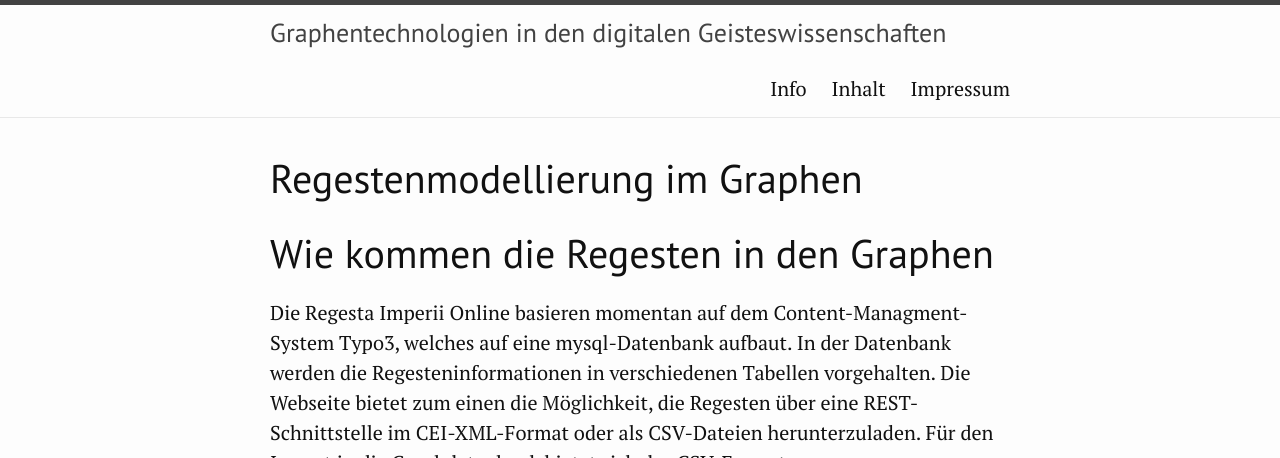
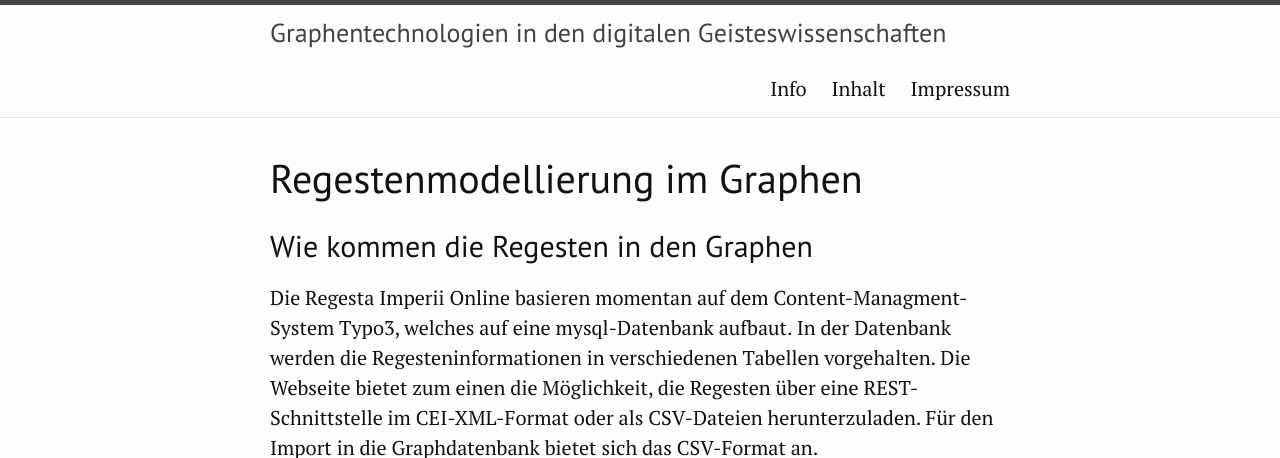
Before and after one commit to kuczera/Graphentechnologien, a Jekyll site: the page built from docs/20_Regestenmodellierung-im-Graphen.md, in a window 1280 px wide. Shown: the top 458 px of the page. Built offline with Jekyll 4.4.1, drawn with Linux system fonts in a browser that asks for light colours; grey boxes are pictures that could not be loaded.

Commit message:
Überschriften korrigiert

```diff
--- a/docs/20_Regestenmodellierung-im-Graphen.md
+++ b/docs/20_Regestenmodellierung-im-Graphen.md
@@ -7,7 +7,7 @@ contents: true
 
 # Regestenmodellierung im Graphen
 
-# Wie kommen die Regesten in den Graphen
+## Wie kommen die Regesten in den Graphen
 
 Die Regesta Imperii Online basieren momentan auf dem Content-Managment-System Typo3, welches auf eine mysql-Datenbank aufbaut. In der Datenbank werden die Regesteninformationen in verschiedenen Tabellen vorgehalten. Die Webseite bietet zum einen die Möglichkeit, die Regesten über eine REST-Schnittstelle im CEI-XML-Format oder als CSV-Dateien herunterzuladen. Für den Import in die Graphdatenbank bietet sich das CSV-Format an.
 
@@ -15,11 +15,11 @@ Die Regesta Imperii Online basieren momentan auf dem Content-Managment-System Ty
 
 In der CSV-Datei finden sich die oben erläuterten einzelnen Elemente der Regesten in jeweils eigenen Spalten. Die Spaltenüberschrift gibt Auskunft zum Inhalt der jeweiligen Spalte.
 
-## Import mit dem `LOAD CSV`-Befehl
+### Import mit dem `LOAD CSV`-Befehl
 
 Mit dem Befehl `LOAD CSV` können die CSV-Dateien mit den Regesten in die Graphdatenbank importiert werden.[^5147] Hierfür muss die Datenbank aber Zugriff auf die CSV-Daten haben. Dies ist einerseits über den im Datenbankverzeichnis vorhandene Ordner `import`  oder über eine URL, unter der die CSV-Datei abrufbar ist, möglich. Da sich die einzelnen Zugriffswege auf den `import`-Ordner von Betriebssystem zu Betriebssystem unterscheiden, wird hier beispielhaft der Import über eine URL vorgestellt. Hierfür wird ein Webserver benötigt, auf den man die CSV-Datei hochlädt und sich anschließend die Webadresse für den Download der Datei notiert.
 
-## Google-Docs für den CSV-Download
+### Google-Docs für den CSV-Download
 
 Es ist aber auch möglich, CSV-Daten in Google-spreadsheets zu speichern und dort eine URL für den Download der Daten zu erstellen. Zunächst benötigt man hierfür einen Google-Account. Anschließend öffnet man Google-Drive und erstellt dort eine leere Google-Tabellen-Datei in der man dann die CSV-Datei hochladen und öffnen kann.
 
@@ -34,7 +34,7 @@ Damit erhält man das aktuelle Tabellenblatt als CSV-Download. Anschließend mus
 
 ![Download-Link der CSV-Datei](Bilder/RI2Graph/google-docs-link-kopieren.png)
 
-## Regestenmodellierung im Graphen
+### Regestenmodellierung im Graphen
 
 Mit dem `LOAD CSV`-Befehl stehen die Informationen der Regestentabelle nun für die weitere Verarbeitung zur Verfügung. Nun muss festgelegt werden, wie diese Informationen im Graphen modelliert werden sollen. Daher wird im nächsten Schritt das Modell der Regesten im Graphen vorgestellt (siehe Abbildung).
 
@@ -46,7 +46,7 @@ In den Abbildungen finden sich beispielhaft das Regest RI III,2,3 Nr. 1487, einm
 
 Die gelben Knoten sind die Regesten. Aus den Angaben des Regests werden mit dem o.a. Befehl noch ein Datumsknoten und ein Ortsknoten erstellt. Mit dem ersten `CREATE`-Befehl werden die Regesten erstellt. Die `MERGE`-Befehle erzeugen ergänzende Knoten für die Datumsangaben und die Ausstellungsorte. Nun ist es aber so, dass Ausstellungsort und Ausstellungsdatum mehrfach vorkommen können. Daher wird hier nicht der `CREATE`-Befehl sondern der `MERGE`-Befehl verwendet. Dieser funktioniert wie der `CREATE`-Befehl, prüft aber vorher, ob in der Datenbank ein solcher Knoten schon existiert. Falls es ihn noch nicht gibt, wird er erzeugt, wenn es ihn schon gibt, wird er der entsprechenden Variable zugeordnet. Anschließend wird die Kante zwischen Regestenknoten und Ausstellungsortsknoten und Regestenknoten und Datumsknoten erstellt. In der folgenden Tabelle werden die einzelnen Befehle dargestellt und kommentiert.
 
-## Indexe Erstellen
+### Indexe Erstellen
 
 Für die Beschleunigung des Importprozesses ist es von Vorteil vorher Indexe für häufig genutzte Properties zu erstellen.
 
@@ -73,7 +73,7 @@ CREATE INDEX ON :IndexEvent(registerId);
 CREATE INDEX ON :IndexPerson(registerId);
 ~~~
 
-## Erstellen der Regestenknoten
+### Erstellen der Regestenknoten
 
 Mit dem folgenden cypher-Query werden die Ausstellungsorte in die Graphdatenbank importiert:
 
@@ -95,7 +95,7 @@ Im folgenden werden die einzelnen Teile des Import-Befehls erläutert:
 |`MERGE` (d:Date {startDate:line.start_date, endate:line.end_date})|line.start_date und line.end_date|Es wird geprüft, ob ein Datumsknoten mit der Datumsangabe schon existiert, falls nicht, wird er erstellt. In jedem Fall steht anschließend der Datumsknoten unter der Variable d zur Verfügung.|
 |`MERGE` (r)-[:HAT_DATUM]->(d)|`(r)` ist der Regestenknoten, `(d)` ist der Datumsknoten|Zwischen Regestenknoten und Datumsknoten wird eine `HAT_DATUM`-Kante erstellt.|
 
-## Erstellen der Ausstellungsorte
+### Erstellen der Ausstellungsorte
 
 In den Kopfzeilen der Regesten ist, soweit bekannt, der Ausstellungsort der Urkunde vermerkt. Im Rahmen der Arbeiten an den Regesta Imperii Online wurden diese Angaben zusammengestellt und soweit möglich die Orte identifiziert, so dass diese Angabe nun bei der Erstellung der Regestendatenbank im Graphen berücksichtigt werden können. Insgesamt befinden sich in den Regesta Imperii über 12.000 verschiedene Angaben für Ausstellungsorte, wobei sie sich aber auch teilweise auf den gleichen Ort beziehen können (Wie z.B. Aachen, Aquisgrani, Aquisgradi, Aquisgranum, coram Aquisgrano etc.). Allein mit den 1.000 häufigsten Ortsangaben konnten schon die Ausstellungsorte der Mehrzahl der Regesten georeferenziert werden.
 
@@ -155,7 +155,7 @@ SET d.isoEndDate = date(d.endDate);
 
 Zunächst werden mit dem `MATCH`-Befehl alle Regestenknoten aufgerufen. Anschließend wird für jeden Regestenknoten aus der String-Property `startDate` die Datumsproperty `isoStartDate` berechnet und im Regestenknoten abgespeichert. Mit Hilfe der Property können dann Datumsangaben und Zeiträume abgefragt werden (Beispiel hierzu unten in der Auswertung).
 
-### Herrscherhandeln in den Regesta Imperii
+## Herrscherhandeln in den Regesta Imperii
 
 Regesten sind in ihrer Struktur stark formalisiert. Meist wird mit dem ersten Verb im Regest das Herrscherhandeln beschrieben. Um dies auch digital auswerten zu können, haben wir in einem kleinen Testprojekt mit Hilfe des Stuttgart-München Treetaggers aus jedem Regest das erste Verb extrahiert und normalisiert. Die Ergebnisse sind in folgender [Tabelle](https://docs.google.com/spreadsheets/d/1nlbZmQYcT1E3Z58yPmcnulcNQc1e3111Di-4huhV-FY/edit?usp=sharing) einsehbar. Diese Tabelle wird mit dem folgenden cypher-Query in die Graphdatenbank eingelesen.
 
@@ -170,7 +170,7 @@ MERGE (r)-[:ACTION]->(l);
 
 Dabei wird zunächst mit dem `MATCH`-Befehl das jeweilige Regest gesucht, anschließend mit dem `MERGE`-Befehl der `Lemma`-Knoten für das Herrscherhandeln angelegt (falls noch nicht vorhanden) und schließlich der `Regesta`-knoten mit dem `Lemma`-Knoten über eine `ACTION`-Kante verbunden.
 
-### Zitationsnetzwerke in den Regesta Imperii
+## Zitationsnetzwerke in den Regesta Imperii
 
 In vielen Online-Regesten ist die zitierte Literatur mit dem [Regesta-Imperii-Opac](http://opac.regesta-imperii.de/lang_de/) verlinkt. Da es sich um URLs handelt, sind diese Verweise eindeutig.
 Andererseits lassen sie sich mit regulären Ausdrücken aus den Regesten extrahieren. Mit folgendem Query werden aus den Überlieferungsteilen der Regesten die mit dem Opac verlinkten Literaturangaben extrahiert und jede Literaturangabe als `Refernce`-Knoten angelegt.
@@ -189,9 +189,9 @@ MERGE (reg)-[:REFERENCES]->(ref);
 Da dies mit dem `MERGE`-Befehl geschieht, wird in der Graphdatenbank jeder Literaturtitel nur einmal angelegt. Anschließend werden die `Reference`-Knoten mit den Regesten über `REFERNCES`-Kanten verbunden. Zu den Auswertungsmöglichkeiten vgl. unten den Abschnitt zu den [Auswertungsperspektiven](##Auswertungsperspektiven).
 
 
-# Import der Registerdaten in die Graphdatenbank
+## Import der Registerdaten in die Graphdatenbank
 
-## Vorbereitung der Registerdaten
+### Vorbereitung der Registerdaten
 
 Register spielen für die Erschließung von gedrucktem Wissen eine zentrale Rolle, da dort in alphabetischer Ordnung die im Werk vorkommenden Entitäten (z.B. Personen und Orte) hierarchisch gegliedert aufgeschlüsselt werden. Für die digitale Erschließung der Regesta Imperii sind Register von zentraler Bedeutung, da mit ihnen die in den Regesten vorkommenden Personen und Orte bereits identifiziert vorliegen. Für den Import in die Graphdatenbank wird allerdings eine digitalisierterte Fassung des Registers benötigt. Im Digitalisierungsprojekt Regesta Imperii Online wurden Anfang der 2000er Jahre auch die gedruckt vorliegenden Register digitalisiert. Sie dienen nun als Grundlage für die digitale Registererschließung der Regesta Imperii. Im hier gezeigten Beispiel werden die Regesten Kaiser Heinrichs IV. und das dazugehörige Register importiert. Da der letzte Regestenband der Regesten Kaiser Heinrichs IV. mit dem Gesamtregister erst vor kurzem gedruckt wurde, liegen hier aktuelle digitale Fassung von Registern und Regesten vor. Die für den Druck in Word erstellte Registerfassung wird hierfür zunächst in eine hierarchisch gegliederte XML-Fassung konvertiert, damit die Registerhierarchie auch maschinenlesbar abgelegt ist.
 
@@ -209,7 +209,7 @@ In einer Tabelle werden alle Entitäten aufgelistet und jeweils mit einer ID ver
 
 In der anderen Tabelle werden die Verknüpfungen zwischen Registereinträgen und den Regesten aufgelistet. Der Registereintrag Adalbero kommt also in mehreren Regesten vor. Da das Register der Regesten Heinrichs IV. nur zwei Hierarchiestufen enthält, in denen beispielsweise verschiedene Amtsphasen ein und derselben Person unterschieden werden, wurden diese beim Import zusammengefasst.[^5979] Damit gibt es pro Person jeweils nur einen Knoten.
 
-## Import der Registerdaten in die Graphdatenbank
+### Import der Registerdaten in die Graphdatenbank
 
 Im Gegensatz zu den Regesten Kaiser Friedrichs III., bei denen Orte und Personen in einem Register zusammengefasst sind, haben die Regesten Kaiser Heinrich IV. getrennte Orts- und Personenregister. Die digitalisierten Registerdaten können [hier](https://docs.google.com/spreadsheets/d/12T-RD1Ct4aAUNNNxipjMmHe9F1NmryI1gf8_SJ4RCEE/edit?usp=sharing) eingesehen werden. In dem Tabellendokument befinden sich insgesamt drei Tabellen. In der Tabelle Personen sind die Einträge des Personenregisters aufgelistet und in der Tabelle Orte befindet sich die Liste aller Einträge des Ortsregisters. Schließlich enthält die Tabelle `APPEARS_IN` Information dazu, welche Personen oder Orte in welchen Regesten genannt sind. Der folgende cypher-Query importiert die Einträge der Personentabelle in die Graphdatenbank und erstellt für jeden Eintrag einen Knoten vom Typ `:IndexPerson`:
 
@@ -252,7 +252,7 @@ MATCH (from:IndexPerson {registerId:line.ID}), (to:Regesta {regnum:line.regnum2}
 CREATE (from)-[:PERSON_IN {regnum:line.regnum, name1:line.name1, name2:line.name2}]->(to);
 ~~~
 
-## Die Hierarchie des Registers der Regesten Kaiser Friedrichs III.
+### Die Hierarchie des Registers der Regesten Kaiser Friedrichs III.
 In anderen Registern der Regesta Imperii, wie beispielsweise den Regesten Kaiser Friedrichs III., sind teilweise fünf oder mehr Hierarchiestufen vorhanden, die jeweils auch Entitäten repräsentieren. In diesen Fällen müssen die Hierarchien auch in der Graphdatenbank abgebildet werden, was durch zusätzliche Verweise auf die ggf. vorhandenen übergeordneten Registereinträge möglich wird.
 
 ![Ausschnitt der Entitätentabelle des Registers der Regesten Friedrichs III.](Bilder/RI2Graph/RegisterF3-Hierarchie.png)
@@ -512,12 +512,12 @@ ORDER BY Anzahl DESC LIMIT 10;
 
 Mit diesen Daten lassen sich Zitationsnetzwerke in den Regesten darstellen mit denen Regesten gefunden werden können, die auf Grund der gemeinsam zitierten Literatur die gleichen inhaltlichen Schwerpunkte aufweisen können.
 
-## Der Import zusammengefasst
+### Der Import zusammengefasst
 
 Den komplette [cypher-Code](cypher/20_cypher-Datenbankerstellung.txt) für die Erstellung der Graphdatenbank ist zusammengefasst über ein [Textdatei](cypher/20_cypher-Datenbankerstellung.txt) abrufbar. Es ist zu empfehlen, die aktuelle Version von neo4j-Desktop zu installieren, eine Graphdatenbank anzulegen und in der Graphdatenbank die APOC-Bibliothek zu installieren. Inzwischen ist es möglich, in der Befehlszeile des neo4j-Browsers auch mehrere Befehle nacheinander ausführen zu lassen. Alternativ kann man nach dem Start der Graphdatenbank im Reiter `Terminal` mit dem Befehl `bin/cypher-shell` die cypher-shell aufgerufen werden. In diese Shell werden dann alle Befehl gemeinsam reinkopiert und ausgeführt.
 Alternativ zur Installation von neo4j kann auch auf den Internetseiten von neo4j seine [Sandbox](https://neo4j.com/lp/try-neo4j-sandbox) erstellt werden.
 
-# Zusammenfassung
+## Zusammenfassung
 
 In diesem Kapitel wurden die Schritte zum Import der Regesten Kaiser Heinrichs IV. in die Graphdatenbank neo4j erläutert sowie verschiedene Auswertungsbeispiele vorgestellt.
 
```
Also changed, not shown: docs/05_Was ist eine Graphdatenbank.md (+0 -6 lines), docs/10_Regesta-Imperii.md (+0 -6 lines), docs/25_xml2neo4j-kollatz.md (+0 -6 lines), docs/60_XML-Text-im-Graphen.md (+0 -6 lines), 1 other file.
